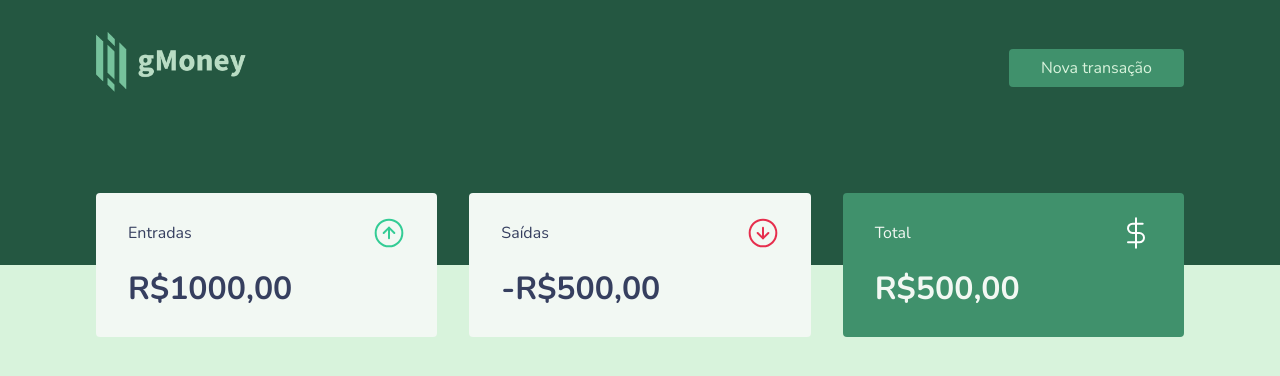
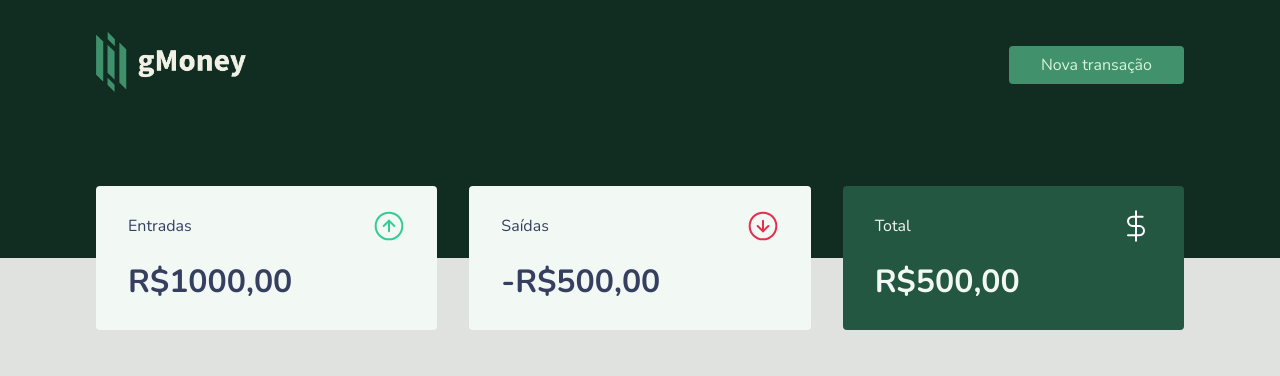
Before and after one commit to Elesiann/gMoney, a React (Create React App) app: page / in a window 1280 px wide. Shown: the top 376 px of the page. Built offline with nearby package versions, Linux system fonts and the light colour scheme.

Commit message:
changing collors

```diff
--- a/public/index.html
+++ b/public/index.html
@@ -23,6 +23,8 @@
   <noscript>You need to enable JavaScript to run this app.</noscript>
   <div id="root"></div>
 
+
+
 </body>
 
 </html>
--- a/src/components/Header/styles.ts
+++ b/src/components/Header/styles.ts
@@ -1,7 +1,7 @@
 import styled from 'styled-components'
 
 export const Container = styled.header`
-    background-color: var(--bottle-green);
+    background-color: #112C20;
 `
 
 export const Content = styled.div`
--- a/src/components/Summary/styles.ts
+++ b/src/components/Summary/styles.ts
@@ -29,7 +29,7 @@ export const Container = styled.div`
     }
 
     .highlightBackground {
-        background-color: var(--illuminating-emerald);
+        background-color: var(--bottle-green);
         color: var(--mint-cream);
     }
 `
--- a/src/styles/global.ts
+++ b/src/styles/global.ts
@@ -4,7 +4,7 @@ export const GlobalStyle = createGlobalStyle`
 
     :root {
         --background-color: #193F2F;
-        --shape-color: #ffffff;
+        --shape-color: #f5f5f7;
 
         --violet-color: #5429CC;
         --violet-color-light: #6944ff;
@@ -23,7 +23,7 @@ export const GlobalStyle = createGlobalStyle`
         --illuminating-emerald: #40916cff;
         --bottle-green: #245741;
         --brunswick-green: #1b4332ff;
-        --dark-jungle-green: #081c15ff;
+        --phthalo-green: #112C20;
     }
 
 
@@ -45,7 +45,7 @@ export const GlobalStyle = createGlobalStyle`
     }
 
     body {
-        background-color: #D8F3DC;
+        background-color: #e0e2df;
         //deixa as fontes com menos serrilhado
         -webkit-font-smoothing: antialiased;
     }
```
Also changed, not shown: src/assets/logo.png.
